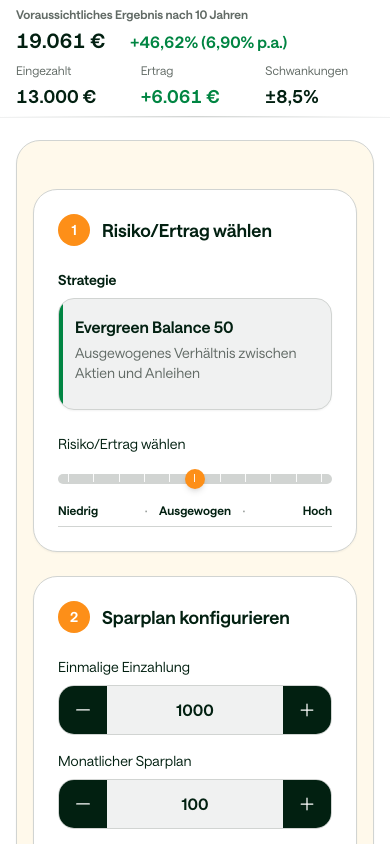
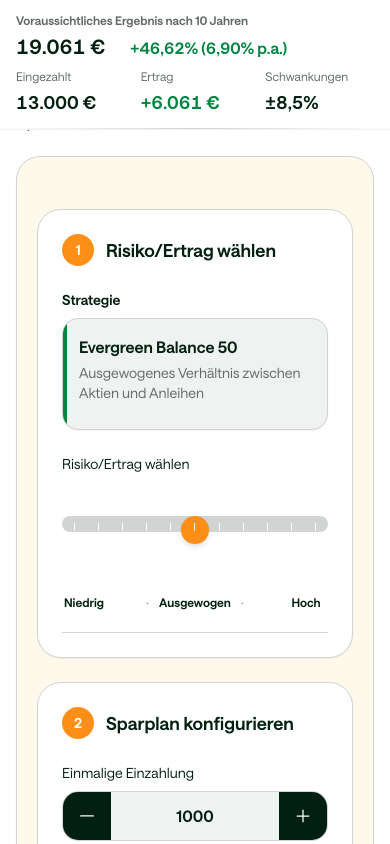
Before and after one commit to ivenkurz/kindersparplan, a Next.js app: page /SparplanRechner in a window 390 px wide. Shown: the top 844 px of the page. Built offline with nearby package versions, Linux system fonts and the light colour scheme.

Commit message:
Mobile: Abstände + Slider präsenter + Touch-Usability

```diff
--- a/app/SparplanRechner/page.tsx
+++ b/app/SparplanRechner/page.tsx
@@ -130,7 +130,7 @@
       {/* Sticky Ergebnis oben – mobile-first, full-width (nur Mobile) */}
       {!isInvalid && (
         <div className="md:hidden fixed top-0 left-0 right-0 z-20 bg-ds-neutral-0 border-b border-ds-neutral-10">
-          <div className="max-w-6xl mx-auto px-4 py-1.5">
+          <div className="max-w-6xl mx-auto px-4 py-3">
             <ResultCards
               gesamtEinzahlungen={gesamtEinzahlungen}
               ertrag={ertrag}
@@ -146,7 +146,7 @@
       )}
       <div
         className={`max-w-6xl mx-auto px-4 sm:px-6 lg:px-8 pb-6 sm:pb-10 ${
-          !isInvalid ? "pt-24 md:pt-8" : "pt-8"
+          !isInvalid ? "pt-28 md:pt-8" : "pt-8"
         }`}
       >
         {/* Header: Zurück-Link außerhalb des Rechner-Containers */}
@@ -168,8 +168,8 @@
         </header>
 
         {/* Desktop: klarer, begrenzter Gesamt-Container (Mobile unverändert) */}
-        <div className="bg-ds-yellow-10 border border-ds-neutral-20 rounded-ds-lg shadow-sm p-4 sm:p-6">
-          <div className="flex flex-col md:flex-row md:items-stretch gap-6 pt-8 md:pt-0">
+        <div className="bg-ds-yellow-10 border border-ds-neutral-20 rounded-ds-lg shadow-sm p-5 sm:p-6">
+          <div className="flex flex-col md:flex-row md:items-stretch gap-5 md:gap-6 pt-8 md:pt-0">
             <div className="flex-1 min-w-0 flex flex-col gap-6">
               {/* Karte 1: Dein Risiko */}
               <div className="bg-ds-neutral-0 rounded-ds-lg shadow-sm p-6 sm:p-8 border border-ds-neutral-20">
@@ -200,6 +200,7 @@
                         Risiko/Ertrag wählen
                       </h3>
                     </div>
+                    <div className="py-4 md:py-0">
                       <SliderInput
                         label=""
                         value={strategieIndex}
@@ -210,26 +211,27 @@
                         hideValue
                         snapTickValues={[0, 1, 2, 3, 4, 5, 6, 7, 8, 9, 10]}
                       />
+                    </div>
                     {/* Slider-Legende: Markierungen bei 0, 5, 10 mit Tooltips */}
                     <div className="mt-3 text-xs">
                       <div className="grid grid-cols-[1fr_auto_1fr_auto_1fr] items-center text-ds-neutral-100 font-semibold">
                         <span
                           data-tooltip-id="legend-0"
-                          className="relative cursor-help justify-self-start after:content-[''] after:absolute after:-inset-3"
+                          className="cursor-help justify-self-start inline-flex items-center justify-center min-w-[44px] min-h-[44px]"
                         >
                           Niedrig
                         </span>
                         <span className="text-ds-neutral-40 px-2">·</span>
                         <span
                           data-tooltip-id="legend-5"
-                          className="relative cursor-help justify-self-center after:content-[''] after:absolute after:-inset-3"
+                          className="cursor-help justify-self-center inline-flex items-center justify-center min-w-[44px] min-h-[44px]"
                         >
                           Ausgewogen
                         </span>
                         <span className="text-ds-neutral-40 px-2">·</span>
                         <span
                           data-tooltip-id="legend-10"
-                          className="relative cursor-help justify-self-end after:content-[''] after:absolute after:-inset-3"
+                          className="cursor-help justify-self-end inline-flex items-center justify-center min-w-[44px] min-h-[44px]"
                         >
                           Hoch
                         </span>
@@ -290,6 +292,7 @@
                       />
                     </div>
                     <div className="md:col-span-2">
+                      <div className="py-4 md:py-0">
                         <SliderInput
                           label="Laufzeit"
                           value={laufzeit}
@@ -306,9 +309,10 @@
                             11, 12, 13, 14, 15, 16, 17, 18, 19, 20,
                             21, 22, 23, 24, 25, 26, 27, 28, 29, 30,
                             31, 32, 33, 34, 35, 36, 37, 38, 39, 40,
-                          41, 42, 43, 44, 45, 46, 47, 48, 49, 50
+                            41, 42, 43, 44, 45, 46, 47, 48, 49, 50,
                           ]}
                         />
+                      </div>
                     </div>
                   </div>
                 </div>
@@ -341,7 +345,7 @@
                     <div className="flex flex-col flex-1 min-h-0">
                       <div className="flex items-center justify-between gap-3 mb-3">
                         <h2 className="text-lg font-bold text-ds-neutral-100">Wertentwicklung</h2>
-                        <div className="inline-flex rounded-ds-16 border border-ds-neutral-20 bg-ds-neutral-10 p-0.5">
+                        <div className="inline-flex rounded-ds-16 border border-ds-neutral-20 bg-ds-neutral-10 p-0.5 gap-2">
                           <button
                             type="button"
                             onClick={() => setChartView("spanne")}
@@ -388,7 +392,7 @@
                   <>
                     <div className="flex items-center justify-between gap-3 mb-3">
                       <h2 className="text-lg font-bold text-ds-neutral-100">Wertentwicklung</h2>
-                      <div className="inline-flex rounded-ds-16 border border-ds-neutral-20 bg-ds-neutral-10 p-0.5">
+                      <div className="inline-flex rounded-ds-16 border border-ds-neutral-20 bg-ds-neutral-10 p-0.5 gap-2">
                         <button
                           type="button"
                           onClick={() => setChartView("spanne")}
--- a/components/SliderInput.tsx
+++ b/components/SliderInput.tsx
@@ -44,6 +44,10 @@
     max === min ? 0 : ((value - min) / (max - min)) * 100;
   const thumbLeft = Math.min(98, Math.max(2, thumbPercent));
   const hasSnapTicks = Array.isArray(snapTickValues) && snapTickValues.length > 1;
+  const snapTicksForRender =
+    hasSnapTicks && snapTickValues!.length > 15
+      ? snapTickValues!.filter((_, idx) => idx % 5 === 0 || idx === snapTickValues!.length - 1)
+      : snapTickValues;
 
   return (
     <div className="space-y-2">
@@ -84,8 +88,8 @@
             </div>
           )}
           {hasSnapTicks && (
-            <div className="absolute inset-x-0 top-1/2 -translate-y-1/2 px-2.5 flex justify-between pointer-events-none">
-              {snapTickValues!.map((v) => (
+            <div className="absolute inset-x-0 top-1/2 -translate-y-1/2 px-3 flex justify-between pointer-events-none">
+              {snapTicksForRender!.map((v) => (
                 <span
                   key={v}
                   className="w-px h-2 bg-white/90"
@@ -102,17 +106,21 @@
             step={step}
             value={value}
             onChange={(e) => onChange(Number(e.target.value))}
-            className="w-full h-2.5 bg-ds-neutral-20 rounded-full appearance-none cursor-pointer accent-ds-orange-60
-              [&::-webkit-slider-thumb]:appearance-none [&::-webkit-slider-thumb]:w-5 [&::-webkit-slider-thumb]:h-5
+            className="w-full h-11 bg-transparent appearance-none cursor-pointer
+              [&::-webkit-slider-runnable-track]:h-4 md:[&::-webkit-slider-runnable-track]:h-2.5
+              [&::-webkit-slider-runnable-track]:bg-ds-neutral-20 [&::-webkit-slider-runnable-track]:rounded-full
+              [&::-moz-range-track]:h-4 md:[&::-moz-range-track]:h-2.5
+              [&::-moz-range-track]:bg-ds-neutral-20 [&::-moz-range-track]:rounded-full
+              [&::-webkit-slider-thumb]:appearance-none [&::-webkit-slider-thumb]:w-7 [&::-webkit-slider-thumb]:h-7 md:[&::-webkit-slider-thumb]:w-5 md:[&::-webkit-slider-thumb]:h-5
               [&::-webkit-slider-thumb]:rounded-full [&::-webkit-slider-thumb]:bg-ds-orange-60
               [&::-webkit-slider-thumb]:shadow-md [&::-webkit-slider-thumb]:cursor-pointer [&::-webkit-slider-thumb]:border-0
-              [&::-webkit-slider-thumb]:transition-transform [&::-webkit-slider-thumb]:transition-shadow [&::-webkit-slider-thumb]:duration-200
-              [&::-webkit-slider-thumb]:origin-center
-              [&:hover::-webkit-slider-thumb]:scale-110 [&:hover::-webkit-slider-thumb]:shadow-ds-orange-glow
-              [&::-moz-range-thumb]:w-5 [&::-moz-range-thumb]:h-5 [&::-moz-range-thumb]:rounded-full
-              [&::-moz-range-thumb]:bg-ds-orange-60 [&::-moz-range-thumb]:border-0
-              [&::-moz-range-thumb]:transition-transform [&::-moz-range-thumb]:duration-200
-              [&:hover::-moz-range-thumb]:scale-110 [&:hover::-moz-range-thumb]:shadow-ds-orange-glow"
+              [&::-webkit-slider-thumb]:transition-transform [&::-webkit-slider-thumb]:transition-shadow [&::-webkit-slider-thumb]:duration-150
+              active:[&::-webkit-slider-thumb]:scale-110 active:[&::-webkit-slider-thumb]:shadow-ds-orange-glow
+              [&:hover::-webkit-slider-thumb]:shadow-ds-orange-glow
+              [&::-moz-range-thumb]:w-7 [&::-moz-range-thumb]:h-7 md:[&::-moz-range-thumb]:w-5 md:[&::-moz-range-thumb]:h-5
+              [&::-moz-range-thumb]:rounded-full [&::-moz-range-thumb]:bg-ds-orange-60 [&::-moz-range-thumb]:border-0
+              [&::-moz-range-thumb]:transition-transform [&::-moz-range-thumb]:duration-150
+              active:[&::-moz-range-thumb]:scale-110"
           />
         </div>
         {rightLabel && (
```
Lines whose indentation alone changed are shown as unchanged.
